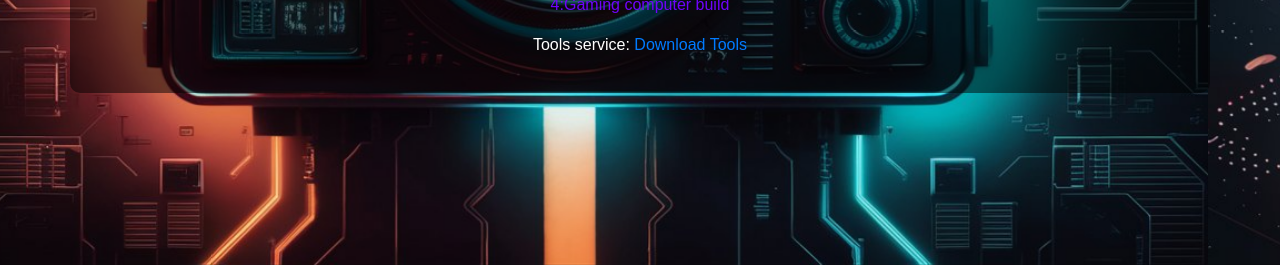
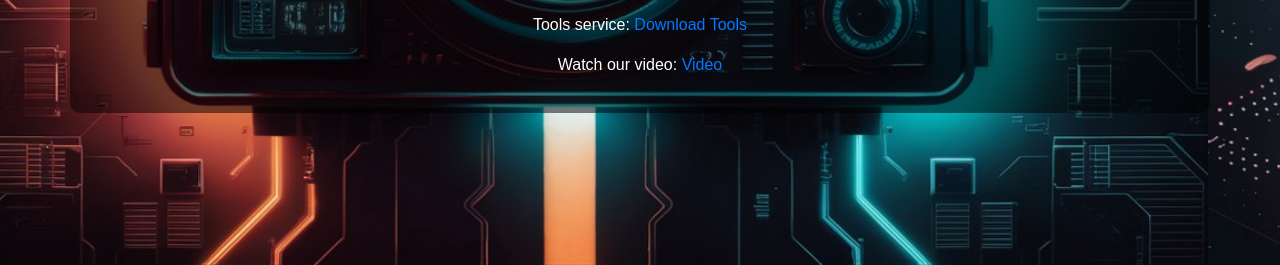
Before and after one commit to RSCompu/website, a plain HTML site: page index.html in a window 1280 px wide. Shown: the part 535-800 px from the top of the page. Drawn offline with nearby package versions, Linux system fonts and the light colour scheme.

Commit message:
Update index.html

```diff
--- a/index.html
+++ b/index.html
@@ -206,6 +206,9 @@
             <div class="footer">
             <p>Tools service: <a href="https://github.com/RSCompu" target="_blank">Download Tools</a></p>
         </div>
+            <div class="video-link">
+            <p>Watch our video: <a href="video.html">Video</a></p>
+        </div>
     </div>
 
     <!-- Bootstrap JS, Popper.js, and jQuery -->
```
